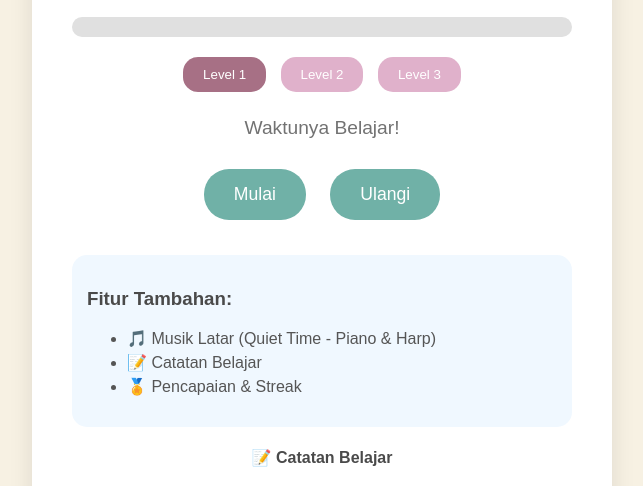
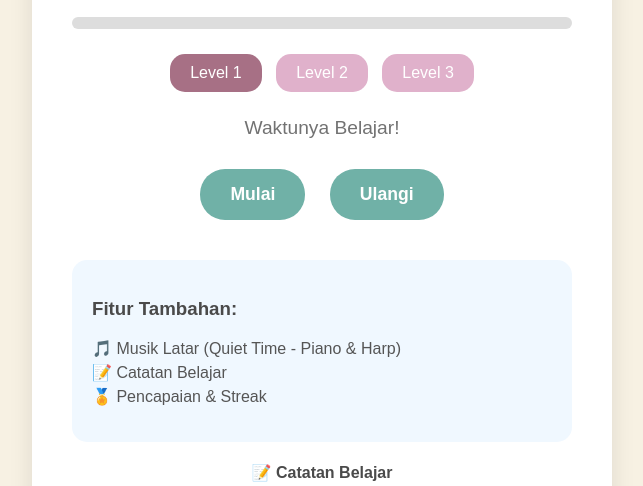
Before and after one commit to vyniiw0oo/Pengingat-Waktu-Belajar, a plain HTML site: page index.html in a window 1280 px wide. Shown: the part 236-722 px from the top of the page, without its empty margins (318-961 px from the left). Drawn offline with Linux system fonts and the light colour scheme.

Commit message:
Update style.css

```diff
--- a/style.css
+++ b/style.css
@@ -1,18 +1,137 @@
-body { font-family:'Poppins',sans-serif; display:flex; justify-content:center; align-items:center; min-height:100vh; margin:0; background-color:#f7f1e3; color:#4a4a4a; }
-.container { background:#fff; padding:40px; border-radius:20px; box-shadow:0 10px 25px rgba(0,0,0,0.1); text-align:center; width:90%; max-width:500px; }
-h1 { font-size:2.5em; color:#a77085; }
-.timer-display { font-size:5em; font-weight:bold; margin:20px 0; color:#6a6a6a; }
-.progress-container { width:100%; height:20px; background:#e0e0e0; border-radius:10px; margin:15px 0; overflow:hidden; }
-#progress-bar { height:100%; width:0%; background:#70b1a7; transition:width 1s linear; }
-.level-selector button { background:#e0b1cb; color:white; border:none; padding:10px 20px; border-radius:15px; margin:5px; cursor:pointer; transition:background 0.3s; }
-.level-selector button:hover { background:#d19ec5; }
-.level-selector button.active { background:#a77085; }
-.status-text { font-size:1.2em; margin:20px 0; color:#727272; }
-.controls button { background:#70b1a7; color:white; border:none; padding:15px 30px; border-radius:25px; margin:10px; cursor:pointer; font-size:1.1em; transition:background 0.3s; }
-.controls button:hover { background:#65a098; }
-.features, .achievements { margin-top:25px; text-align:left; background-color:#f0f8ff; padding:15px; border-radius:15px; }
-.features li { margin-bottom:5px; color:#555; }
-.notes-section { margin-top:20px; }
-textarea#study-notes { width:100%; height:100px; padding:10px; border-radius:10px; border:1px solid #ccc; font-size:1em; resize:vertical; }
-#streak-display { margin-top:10px; font-weight:bold; color:#d2691e; }
-@import url('https://fonts.googleapis.com/css2?family=Poppins:wght@400;700&display=swap');
+body {
+  font-family: 'Poppins', sans-serif;
+  display: flex;
+  justify-content: center;
+  align-items: center;
+  min-height: 100vh;
+  margin: 0;
+  background-color: #f7f1e3; /* Kuning muda pastel */
+  color: #4a4a4a;
+}
+
+.container {
+  background-color: #fff;
+  padding: 40px;
+  border-radius: 20px;
+  box-shadow: 0 10px 25px rgba(0, 0, 0, 0.1);
+  text-align: center;
+  width: 90%;
+  max-width: 500px;
+}
+
+h1 {
+  font-size: 2.5em;
+  color: #a77085; /* Merah muda pastel */
+}
+
+.timer-display {
+  font-size: 5em;
+  font-weight: bold;
+  margin: 20px 0;
+  color: #6a6a6a;
+}
+
+.progress-container {
+  width: 100%;
+  height: 12px;
+  background-color: #ddd;
+  border-radius: 10px;
+  margin-bottom: 20px;
+  overflow: hidden;
+}
+
+#progress-bar {
+  height: 100%;
+  width: 0%;
+  background-color: #70b1a7;
+  transition: width 0.5s linear;
+}
+
+.level-selector button {
+  background-color: #e0b1cb;
+  color: white;
+  border: none;
+  padding: 10px 20px;
+  border-radius: 15px;
+  margin: 5px;
+  cursor: pointer;
+  font-size: 1em;
+  transition: background-color 0.3s;
+}
+
+.level-selector button:hover {
+  background-color: #d19ec5;
+}
+
+.level-selector button.active {
+  background-color: #a77085;
+}
+
+.status-text {
+  font-size: 1.2em;
+  margin: 20px 0;
+  color: #727272;
+}
+
+.controls button {
+  background-color: #70b1a7;
+  color: white;
+  border: none;
+  padding: 15px 30px;
+  border-radius: 25px;
+  margin: 10px;
+  cursor: pointer;
+  font-size: 1.1em;
+  font-weight: bold;
+  transition: background-color 0.3s;
+}
+
+.controls button:hover {
+  background-color: #65a098;
+}
+
+.features {
+  margin-top: 30px;
+  text-align: left;
+  background-color: #f0f8ff;
+  padding: 20px;
+  border-radius: 15px;
+}
+
+.features ul {
+  list-style: none;
+  padding: 0;
+}
+
+.features li {
+  margin-bottom: 5px;
+  color: #555;
+}
+
+.notes-section {
+  margin-top: 20px;
+}
+
+textarea#study-notes {
+  width: 100%;
+  height: 100px;
+  padding: 10px;
+  border-radius: 10px;
+  border: 1px solid #ccc;
+  font-size: 1em;
+  resize: vertical;
+}
+
+.achievements {
+  margin-top: 20px;
+  background-color: #fff8dc;
+  padding: 15px;
+  border-radius: 10px;
+  text-align: left;
+}
+
+#streak-display {
+  margin-top: 10px;
+  font-weight: bold;
+  color: #b87333;
+}
```
